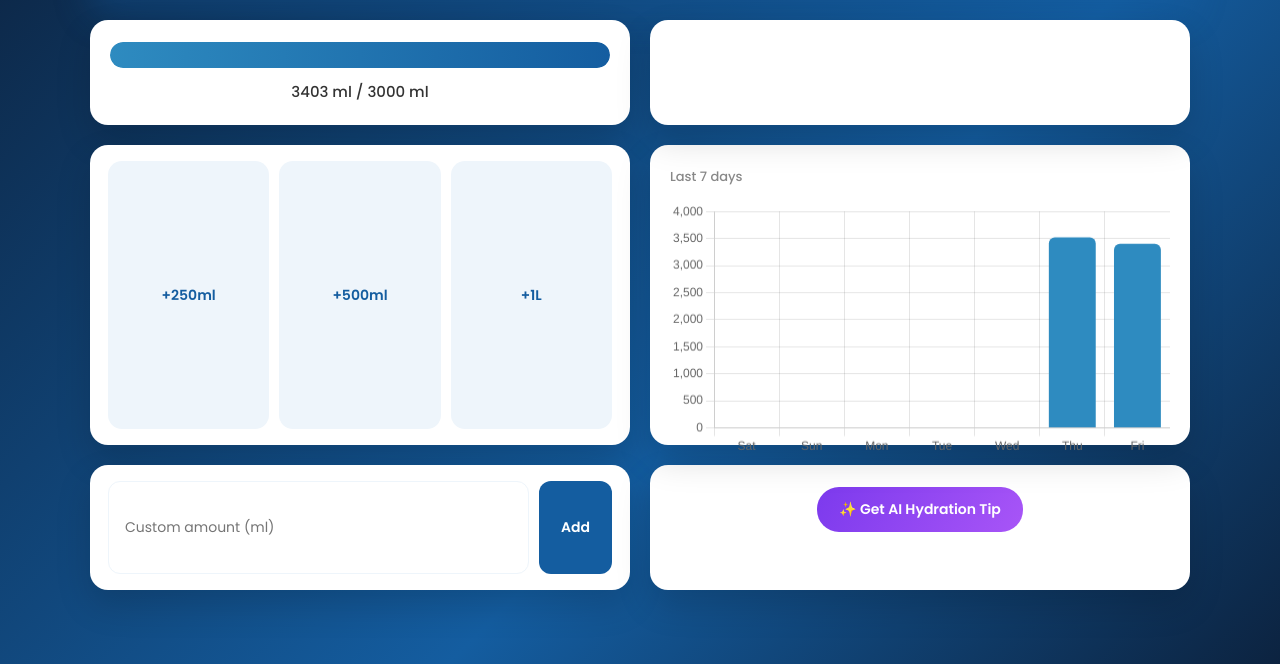
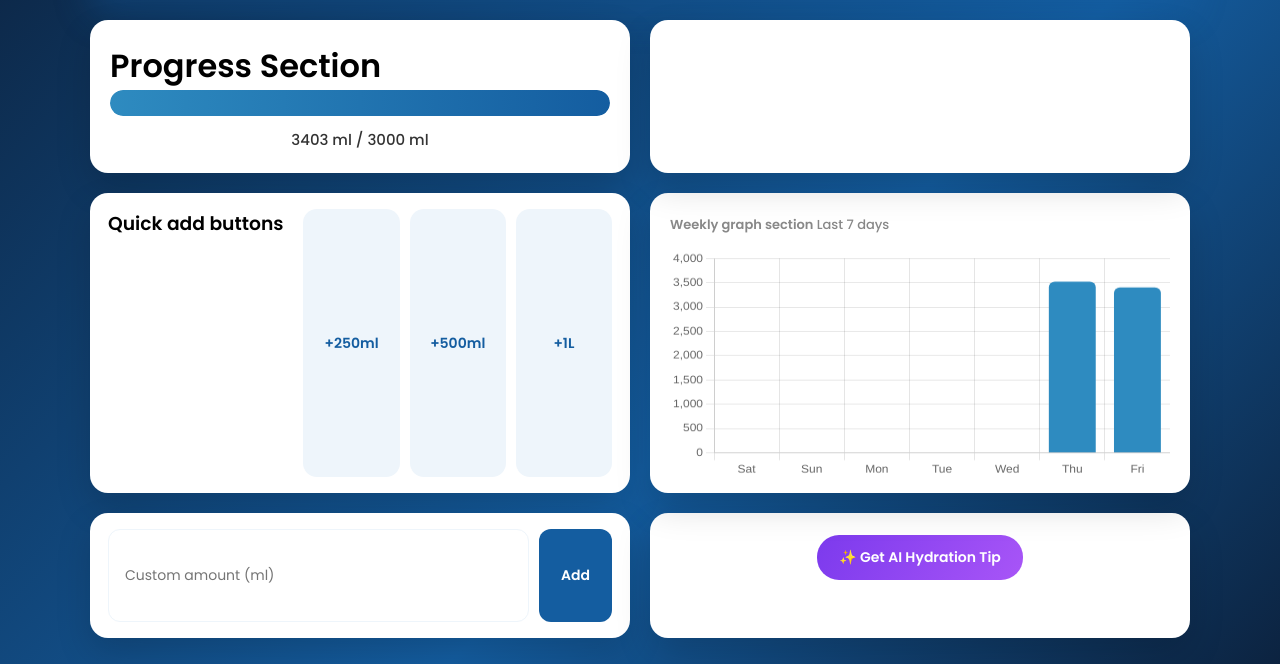
Before and after one commit to Sumit-Negi27/Water_Tracker, a Flask app: page / in a window 1280 px wide. Shown: the part 136-800 px from the top of the page. Run offline with Flask 3, Linux system fonts and the light colour scheme; data comes from the database, SQL or seed files in the repository; both versions use the stored data as it was after the commit.

Commit message:
updated in css and html

```diff
--- a/static/style.css
+++ b/static/style.css
@@ -253,7 +253,7 @@ body {
 
 #weeklyChart {
   width: 100% !important;
-  height: 100% !important;
+  height: 90% !important;
 }
 
 /* ================================
--- a/templates/index.html
+++ b/templates/index.html
@@ -20,6 +20,7 @@
 
     <!-- Progress section -->
     <div class="progress-section">
+     <h1>Progress Section</h1>
       <div class="progress-bar-bg">
         <div class="progress-bar-fill" id="progressFill"></div>
       </div>
@@ -30,6 +31,7 @@
 
     <!-- Quick add buttons -->
     <div class="quick-add">
+      <h3>Quick add buttons</h3><br>
       <button class="add-btn" data-amount="250">+250ml</button>
       <button class="add-btn" data-amount="500">+500ml</button>
       <button class="add-btn" data-amount="1000">+1L</button>
@@ -49,7 +51,7 @@
 
     <!-- Weekly graph section -->
   <div class="graph-section">
-    <p class="graph-title">Last 7 days</p>
+    <p class="graph-title"><b> Weekly graph section</b>  Last 7 days</p>
     <canvas id="weeklyChart"></canvas>
   </div>
   <!-- Today's individual entries -->
```
Also changed, not shown: water.db.
